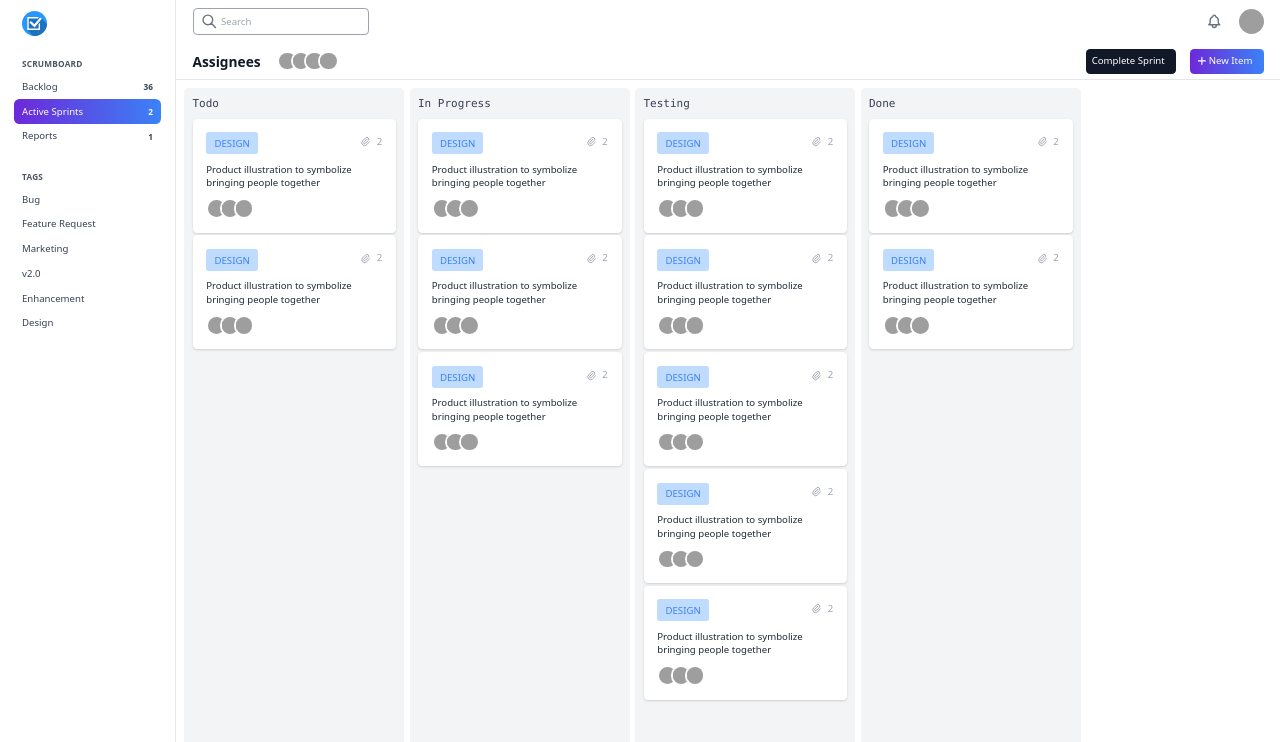
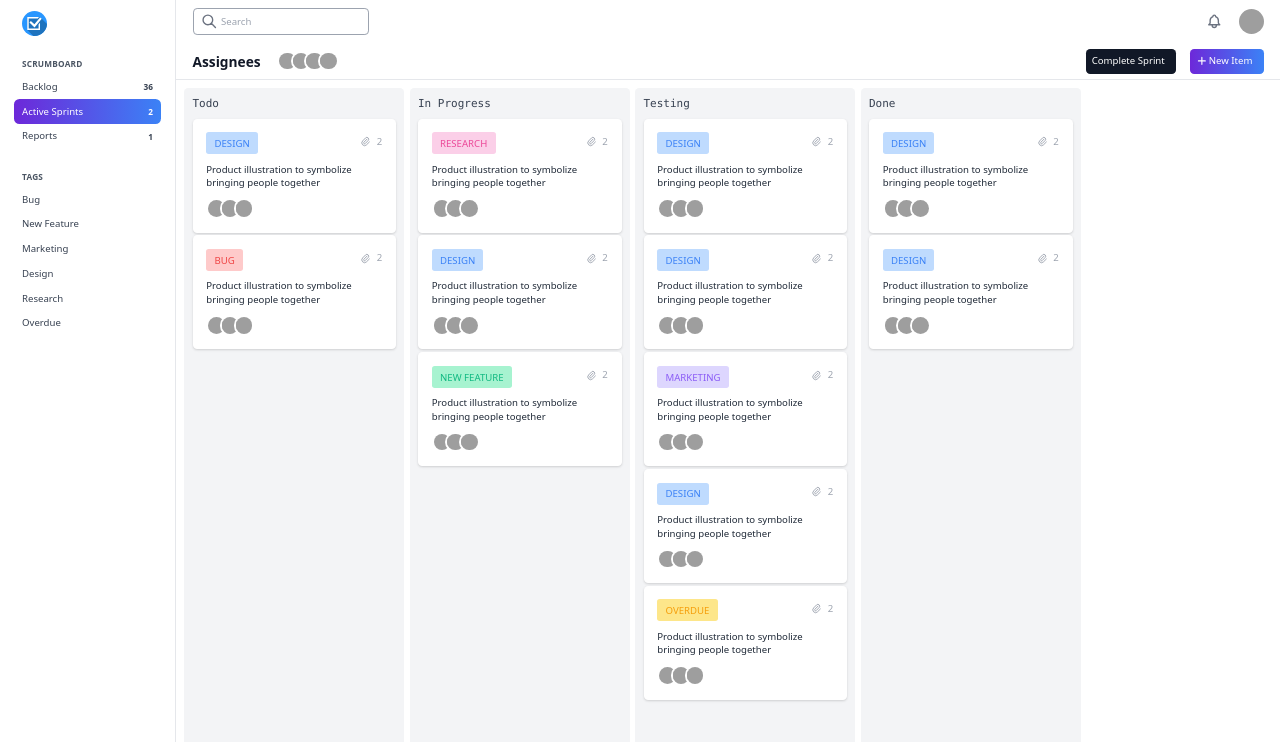
Before and after one commit to codingwithdidem/kanban_tailwind, a Next.js app: page / in a window 1280 px wide. Shown: the top 742 px of the page. Built offline with nearby package versions, Linux system fonts and the light colour scheme; grey boxes are pictures that could not be loaded.

Commit message:
almost final

```diff
--- a/pages/index.js
+++ b/pages/index.js
@@ -79,7 +79,7 @@ export default function Home() {
               className="flex justify-between items-center rounded-lg px-3 py-2"
             >
               <span className="text-sm font-medium text-gray-700">
-                Feature Request
+                New Feature
               </span>
             </a>
             <a
@@ -94,21 +94,21 @@ export default function Home() {
               href="#"
               className="flex justify-between items-center rounded-lg px-3 py-2"
             >
-              <span className="text-sm font-medium text-gray-700">v2.0</span>
+              <span className="text-sm font-medium text-gray-700">Design</span>
             </a>
             <a
               href="#"
               className="flex justify-between items-center rounded-lg px-3 py-2"
             >
               <span className="text-sm font-medium text-gray-700">
-                Enhancement
+                Research
               </span>
             </a>
             <a
               href="#"
               className="flex justify-between items-center rounded-lg px-3 py-2"
             >
-              <span className="text-sm font-medium text-gray-700">Design</span>
+              <span className="text-sm font-medium text-gray-700">Overdue</span>
             </a>
           </div>
         </nav>
@@ -331,9 +331,9 @@ export default function Home() {
                       className=" block p-5 rounded-md bg-white shadow"
                     >
                       <div className="flex items-baseline justify-between">
-                        <div className="px-3 py-1 bg-blue-200 rounded">
-                          <span className="text-sm font-medium text-blue-500 leading-tight">
-                            DESIGN
+                        <div className="px-3 py-1 bg-red-200 rounded">
+                          <span className="text-sm font-medium text-red-500 leading-tight">
+                            BUG
                           </span>
                         </div>
                         <div className="flex items-center text-sm text-gray-400">
@@ -403,9 +403,9 @@ export default function Home() {
                       className=" block p-5 rounded-md bg-white shadow"
                     >
                       <div className="flex items-baseline justify-between">
-                        <div className="px-3 py-1 bg-blue-200 rounded">
-                          <span className="text-sm font-medium text-blue-500 leading-tight">
-                            DESIGN
+                        <div className="px-3 py-1 bg-pink-200 rounded">
+                          <span className="text-sm font-medium text-pink-500 leading-tight">
+                            RESEARCH
                           </span>
                         </div>
                         <div className="flex items-center text-sm text-gray-400">
@@ -525,9 +525,9 @@ export default function Home() {
                       className=" block p-5 rounded-md bg-white shadow"
                     >
                       <div className="flex items-baseline justify-between">
-                        <div className="px-3 py-1 bg-blue-200 rounded">
-                          <span className="text-sm font-medium text-blue-500 leading-tight">
-                            DESIGN
+                        <div className="px-3 py-1 bg-green-200 rounded">
+                          <span className="text-sm font-medium text-green-500 leading-tight">
+                            NEW FEATURE
                           </span>
                         </div>
                         <div className="flex items-center text-sm text-gray-400">
@@ -719,9 +719,9 @@ export default function Home() {
                       className=" block p-5 rounded-md bg-white shadow"
                     >
                       <div className="flex items-baseline justify-between">
-                        <div className="px-3 py-1 bg-blue-200 rounded">
-                          <span className="text-sm font-medium text-blue-500 leading-tight">
-                            DESIGN
+                        <div className="px-3 py-1 bg-purple-200 rounded">
+                          <span className="text-sm font-medium text-purple-500 leading-tight">
+                            MARKETING
                           </span>
                         </div>
                         <div className="flex items-center text-sm text-gray-400">
@@ -841,9 +841,9 @@ export default function Home() {
                       className=" block p-5 rounded-md bg-white shadow"
                     >
                       <div className="flex items-baseline justify-between">
-                        <div className="px-3 py-1 bg-blue-200 rounded">
-                          <span className="text-sm font-medium text-blue-500 leading-tight">
-                            DESIGN
+                        <div className="px-3 py-1 bg-yellow-200 rounded">
+                          <span className="text-sm font-medium text-yellow-500 leading-tight">
+                            OVERDUE
                           </span>
                         </div>
                         <div className="flex items-center text-sm text-gray-400">
```
